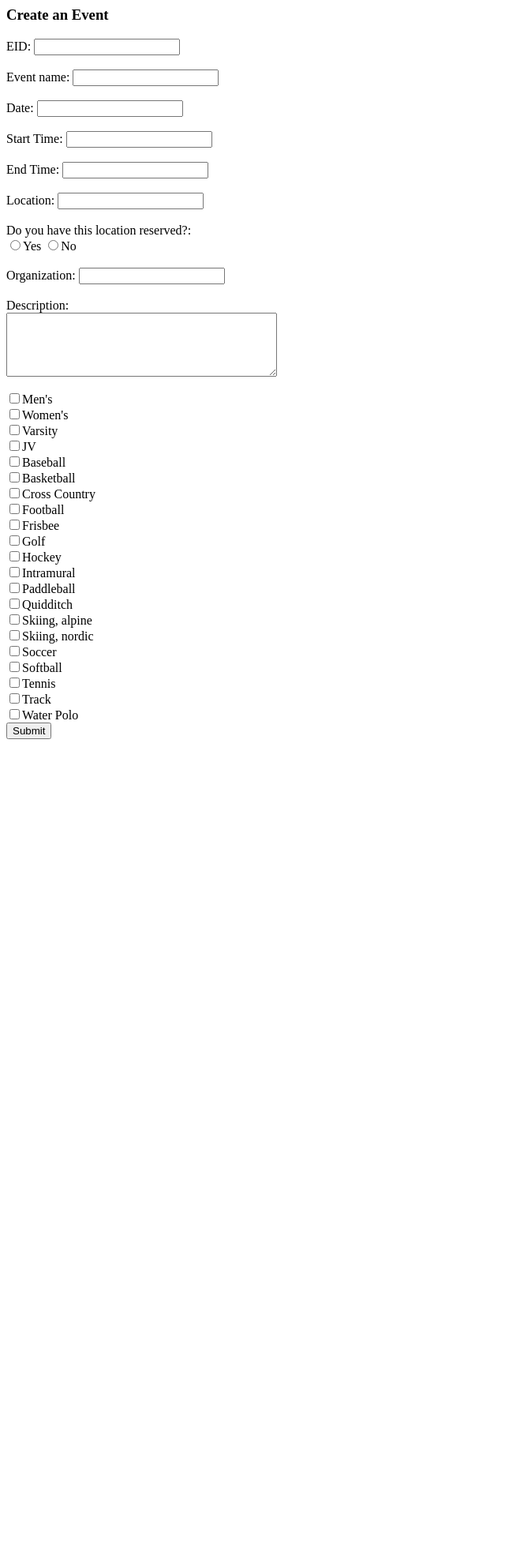
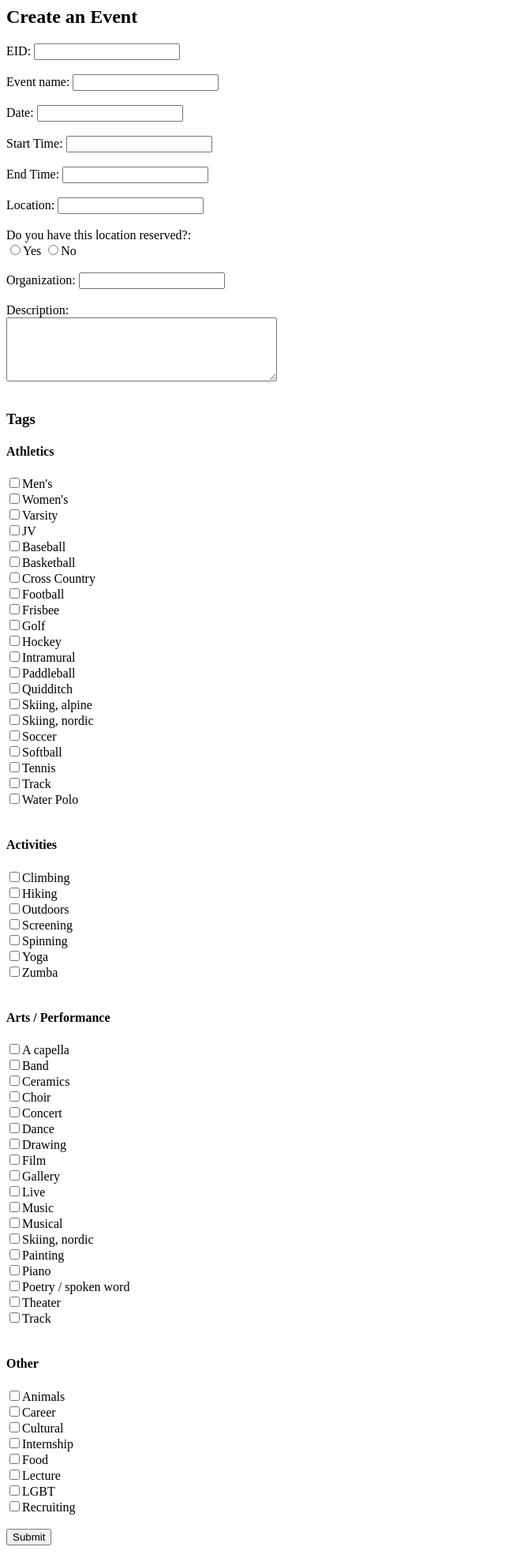
Before and after one commit to gracebenz/Midd_Calendar, a PHP site: page /entry.php in a window 1280 px wide. Shown: the whole page at 79% size, without its empty margins (0-640 px from the left). Before the commit the page ends 936 px from the top, so only its background shows below. Run offline with PHP 8.4, Linux system fonts and the light colour scheme; some libraries are stand-ins or nearby versions.

Commit message:
entry.php with all tags

```diff
--- a/entry.php
+++ b/entry.php
@@ -18,6 +18,7 @@ $con = mysql_connect(DB_SERVER, DB_USERNAME, DB_PASSWORD, DB_DATABASE) or die("C
 
 <html>
 	<head>
+		<link type="text/css" rel="stylesheet" href="stylesheet.css"/>
 		<title>Event Entry</title>
 
 		<!--calendar widget-->
@@ -48,7 +49,7 @@ $con = mysql_connect(DB_SERVER, DB_USERNAME, DB_PASSWORD, DB_DATABASE) or die("C
 	</head>
 
 	<body>
-		<h3>Create an Event</h3>
+		<h2>Create an Event</h2>
 
 		<form action="storeEvent.php" method="post">
 		EID: <input type="text" name="EID" required/><br><br>
@@ -63,6 +64,10 @@ $con = mysql_connect(DB_SERVER, DB_USERNAME, DB_PASSWORD, DB_DATABASE) or die("C
 		Organization: <input type="text" name="eventOrganization" required/><br><br>
 		Description: <br><textarea name="eventDescr" rows="5" cols="40" maxlength="200"/></textarea><br><br>
 
+		<h3>Tags</h3>
+
+		<div>
+		<h4>Athletics</h4>
 		<input type="checkbox" name="tag" value="mens"/>Men's<br>
 		<input type="checkbox" name="tag" value="womens"/>Women's<br>
 		<input type="checkbox" name="tag" value="varsity"/>Varsity<br>
@@ -83,7 +88,53 @@ $con = mysql_connect(DB_SERVER, DB_USERNAME, DB_PASSWORD, DB_DATABASE) or die("C
 		<input type="checkbox" name="tag" value="softball"/>Softball<br>
 		<input type="checkbox" name="tag" value="tennis"/>Tennis<br>
 		<input type="checkbox" name="tag" value="track"/>Track<br>
-		<input type="checkbox" name="tag" value="waterPolo"/>Water Polo<br>
+		<input type="checkbox" name="tag" value="waterPolo"/>Water Polo<br><br>
+		</div>
+
+		<div>
+		<h4>Activities</h4>
+		<input type="checkbox" name="tag" value="climbing"/>Climbing<br>
+		<input type="checkbox" name="tag" value="hiking"/>Hiking<br>
+		<input type="checkbox" name="tag" value="outdoors"/>Outdoors<br>
+		<input type="checkbox" name="tag" value="screening"/>Screening<br>
+		<input type="checkbox" name="tag" value="spinning"/>Spinning<br>
+		<input type="checkbox" name="tag" value="yoga"/>Yoga<br>
+		<input type="checkbox" name="tag" value="zumba"/>Zumba<br><br>
+		</div>
+
+		<div>
+		<h4>Arts / Performance</h4>
+		<input type="checkbox" name="tag" value="acapella"/>A capella<br>
+		<input type="checkbox" name="tag" value="band"/>Band<br>
+		<input type="checkbox" name="tag" value="ceramics"/>Ceramics<br>
+		<input type="checkbox" name="tag" value="choir"/>Choir<br>
+		<input type="checkbox" name="tag" value="concert"/>Concert<br>
+		<input type="checkbox" name="tag" value="dance"/>Dance<br>
+		<input type="checkbox" name="tag" value="drawing"/>Drawing<br>
+		<input type="checkbox" name="tag" value="film"/>Film<br>
+		<input type="checkbox" name="tag" value="gallery"/>Gallery<br>
+		<input type="checkbox" name="tag" value="live"/>Live<br>
+		<input type="checkbox" name="tag" value="music"/>Music<br>
+		<input type="checkbox" name="tag" value="musical"/>Musical<br>
+		<input type="checkbox" name="tag" value="orchestra"/>Skiing, nordic<br>
+		<input type="checkbox" name="tag" value="painting"/>Painting<br>
+		<input type="checkbox" name="tag" value="piano"/>Piano<br>
+		<input type="checkbox" name="tag" value="poetry"/>Poetry / spoken word<br>
+		<input type="checkbox" name="tag" value="theater"/>Theater<br>
+		<input type="checkbox" name="tag" value="track"/>Track<br><br>
+		</div>
+
+		<div>
+		<h4>Other</h4>
+		<input type="checkbox" name="tag" value="animals"/>Animals<br>
+		<input type="checkbox" name="tag" value="career"/>Career<br>
+		<input type="checkbox" name="tag" value="cultural"/>Cultural<br>
+		<input type="checkbox" name="tag" value="internship"/>Internship<br>
+		<input type="checkbox" name="tag" value="food"/>Food<br>
+		<input type="checkbox" name="tag" value="lecture"/>Lecture<br>
+		<input type="checkbox" name="tag" value="lgbt"/>LGBT<br>
+		<input type="checkbox" name="tag" value="recruiting"/>Recruiting<br><br>
+		</div>
 
 		<input type="submit" value="Submit"/>
 		</form>
```
